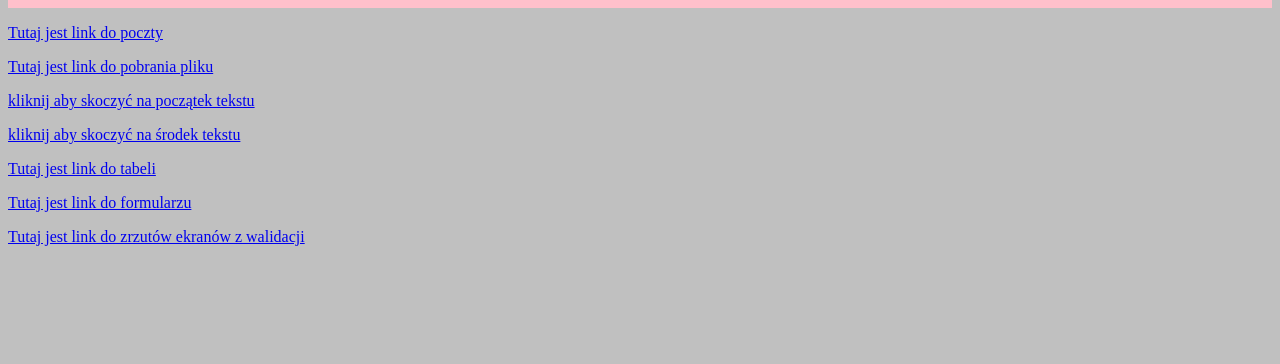
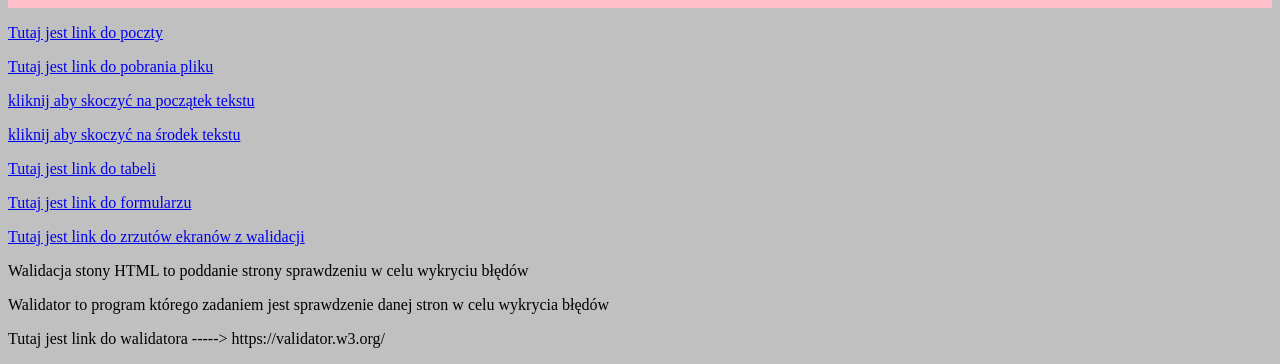
Before and after one commit to Patryk1289/kl, a plain HTML site: page index.html in a window 1280 px wide. Shown: the part 5637-6001 px from the top of the page. Before the commit the page ends 5899 px from the top, so only its background shows below. Drawn offline with Linux system fonts and the light colour scheme.

Commit message:
Update index.html

```diff
--- a/index.html
+++ b/index.html
@@ -207,6 +207,9 @@ Betoniara! <br> </p>
 <p> <A HREF="https://patryk1289.github.io/formularz/"> Tutaj jest link do formularzu </A> </p>
 <a name="skok_koniec"></a>
 <p> <A HREF="https://patryk1289.github.io/walidator/"> Tutaj jest link do zrzutów ekranów z walidacji </A> </p>
+<p> Walidacja stony HTML to poddanie strony sprawdzeniu w celu wykryciu błędów </p>
+<p> Walidator to program którego zadaniem jest sprawdzenie danej stron w celu wykrycia błędów </p>
+<p> Tutaj jest link do walidatora -----> https://validator.w3.org/ </p>
 
 
 
```
